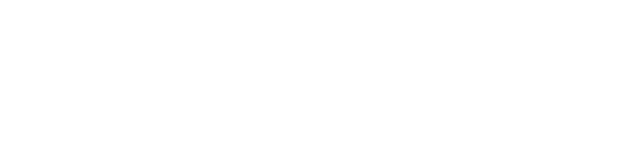
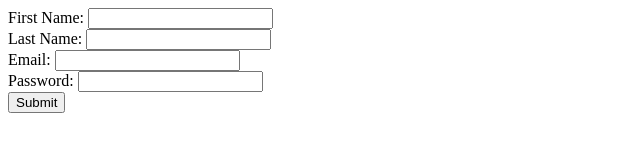
Before and after one commit to kontrollz/CS120-FinalProject, a website: page public/signup.html in a window 1280 px wide. Shown: the whole page, without its empty margins (0-640 px from the left). Drawn offline with Linux system fonts and the light colour scheme.

Commit message:
added header and footer component, added loadPartials.js file, made a form for signup.html

```diff
--- a/public/login.html
+++ b/public/login.html
@@ -1,2 +1,18 @@
-<!-- normal login page, will initalize a session upon
-     successful login -->
+<!-- create account and it gets entered to database -->
+<!DOCTYPE html>
+<html>
+<head>
+     <title>Login</title>
+</head>
+<body>
+   <div id="header"></div>
+
+
+
+
+
+   <div id="footer"></div>
+
+   <script src="loadPartials.js"></script>
+</body>
+</html>
--- a/public/signup.html
+++ b/public/signup.html
@@ -1 +1,41 @@
-<!-- create account and it gets entered to database -->
+<!-- normal login page, will initalize a session upon
+     successful login -->
+
+<!DOCTYPE html>
+<html>
+<head>
+     <title>Sign Up</title>
+</head>
+<body>
+   <div id="header"></div>
+
+
+    <form id="signup-form">
+
+        <div class="signup-field">
+            <label for="first-name">First Name:</label>
+            <input type="text" name="firstName">
+        </div>
+        <div class="signup-field">
+            <label for="last-name">Last Name:</label>
+            <input type="text" name="lastName">
+        </div>
+        <div class="signup-field">
+            <label for="email">Email:</label>
+            <input type="email" name="email">
+        </div>
+
+        <div class="signup-field">
+            <label for="password">Password:</label>
+            <input type="password" name="password">
+        </div>
+
+        <button type="submit" id="signup-submit">Submit</button>
+    </form>
+
+    <div id="footer"></div>
+
+    <!-- link js files -->
+    <script src="loadPartials.js"></script>
+</body>
+</html>
```
Also changed, not shown: public/components/footer.html (added), public/components/header.html (added), public/js/loadPartials.js (added).
